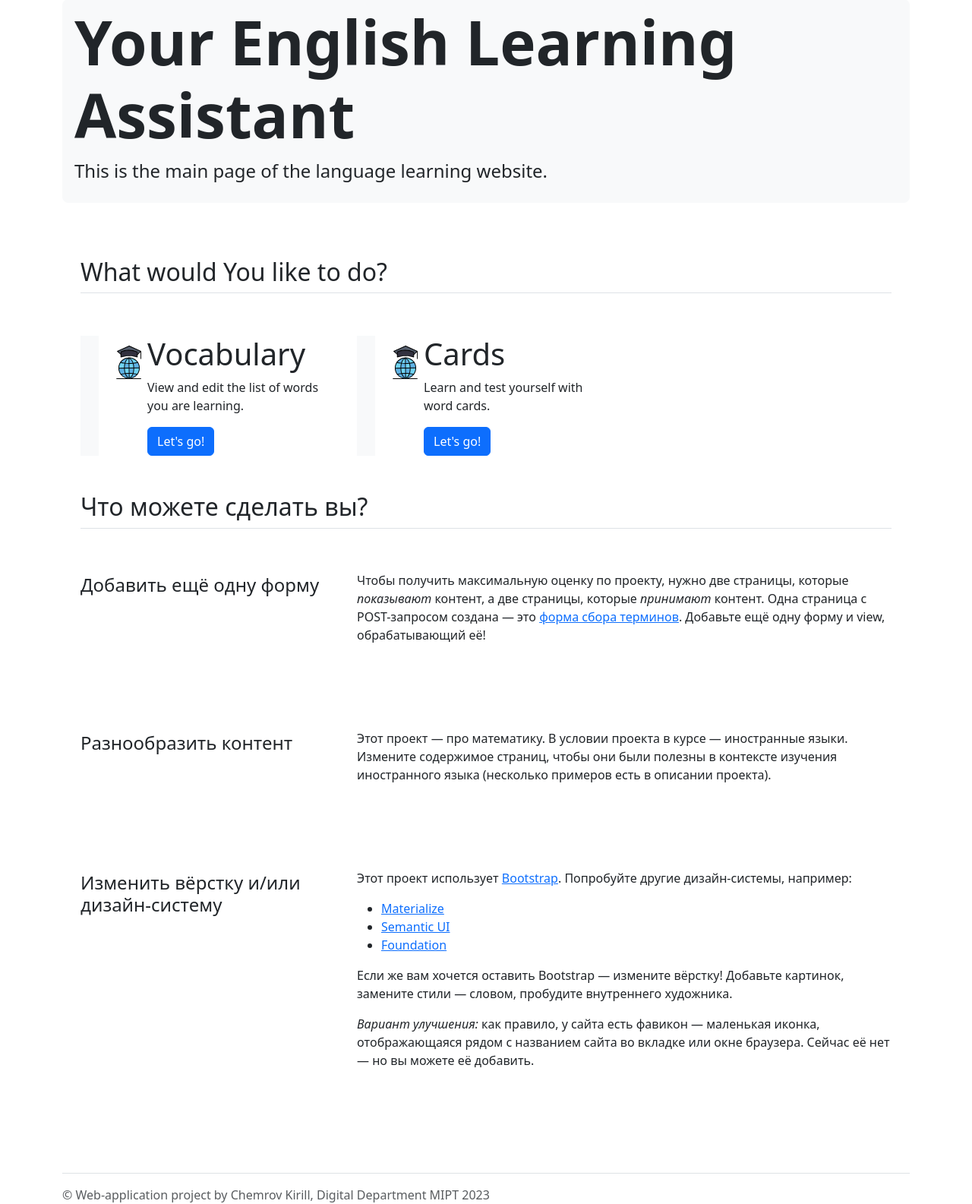
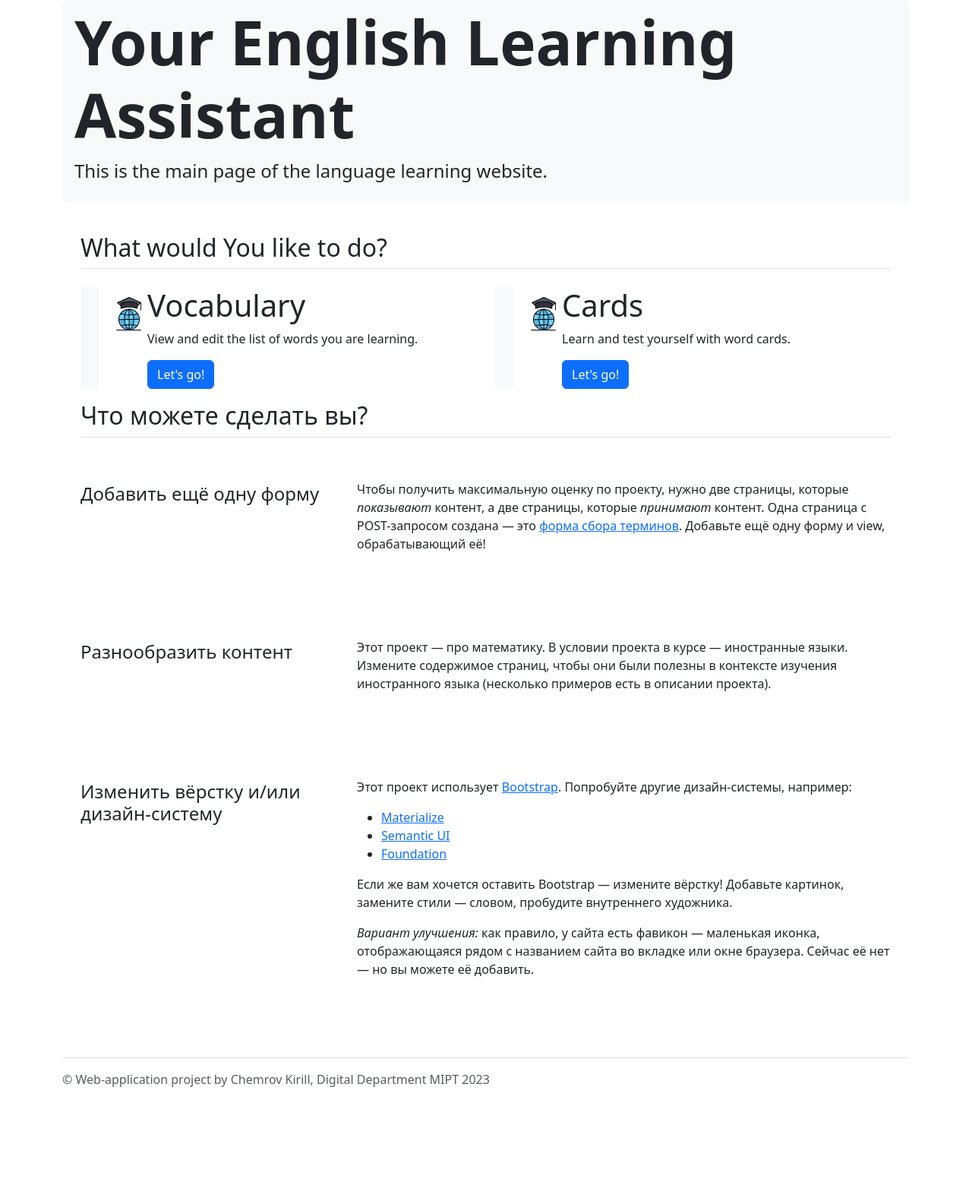
Before and after one commit to ChemrovKirill/web_lang_learn, a Django app: page / in a window 1280 px wide. Shown: the part 78-1663 px from the top of the page at 76% size. After the commit the page ends 1509 px from the top, so only its background shows below. Run offline with Django 4.2, Linux system fonts and the light colour scheme; some libraries are stand-ins or nearby versions.

Commit message:
change main page style

```diff
--- a/templates/index.html
+++ b/templates/index.html
@@ -9,9 +9,9 @@ This is the main page of the language learning website.
 {% endblock %}
 {% load static %}
 {% block content %}
-<div class="container px-4 py-5" id="project-contents">
+<div class="container px-4 py-3" id="project-contents">
     <h2 class="pb-2 border-bottom">What would You like to do?</h2>
-    <div class="row g-4 py-5 row-cols-1 row-cols-lg-3">
+    <div class="row g-4 py-3 row-cols-1 row-cols-lg-2">
         <div class="col d-flex">
             <div class="icon-square text-bg-light d-inline-flex align-items-center justify-content-center fs-4 flex-shrink-0 me-3">
                 <svg class="bi" width="1em" height="1em">
```
